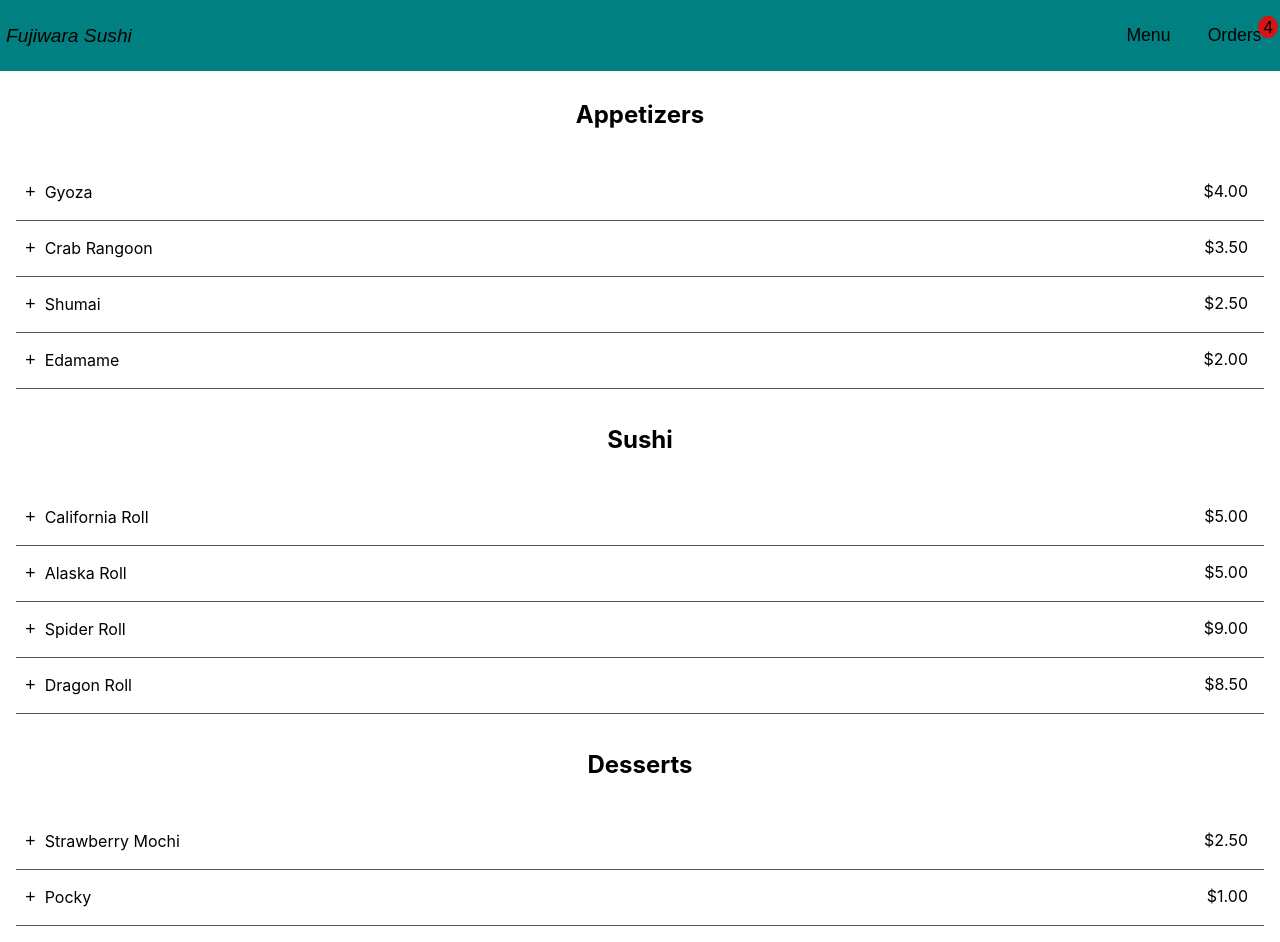
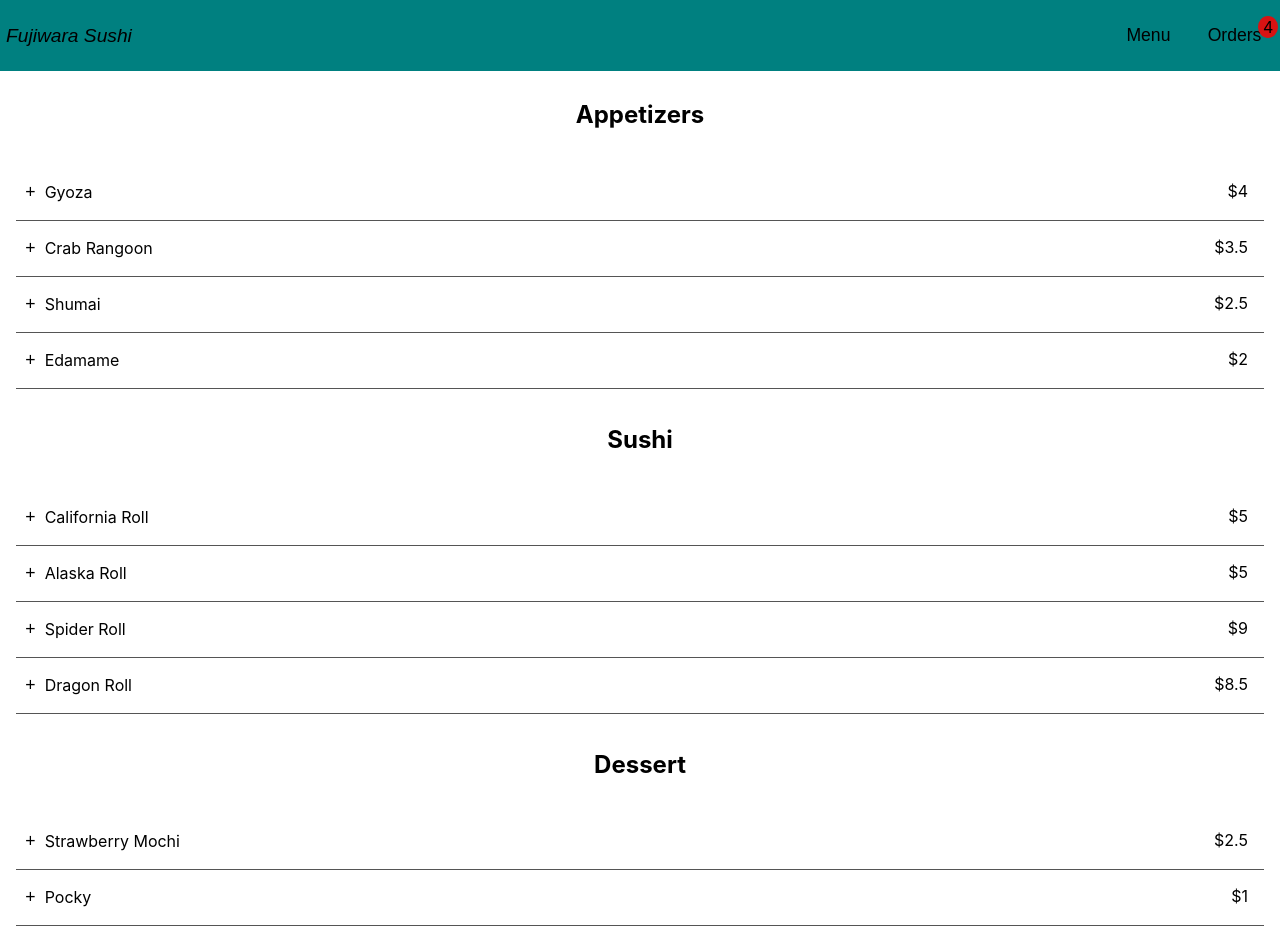
Before and after one commit to lshevick/react-restaurant-app, a React (Create React App) app: page / in a window 1280 px wide. Built offline with nearby package versions, Linux system fonts and the light colour scheme.

Commit message:
adds data into menu list and menu item components

```diff
--- a/src/App.js
+++ b/src/App.js
@@ -1,12 +1,16 @@
 import Order from './components/order';
-import Menu from './components/menu';
+import MenuList from './components/MenuList';
+import DATA from './data';
 import { useState } from 'react';
 
 
 import './App.css';
 
+const INITIAL_STATE = [];
+
 function App() {
   const [screen, setScreen] = useState('menuScreen');
+  const [items, setItems] = useState(INITIAL_STATE);
 
   return (
     <div className="App">
@@ -21,7 +25,7 @@ function App() {
       </header>
 
 
-      {screen === 'menuScreen' && <Menu />}
+      {screen === 'menuScreen' && <MenuList DATA={DATA} />}
       {screen === 'orderScreen' && <Order />}
 
 
--- /dev/null
+++ b/src/components/MenuItem.js
@@ -0,0 +1,70 @@
+import { useState } from "react";
+
+const MenuItem = ({ DATA }) => {
+
+    const appetizers = DATA.filter((item) =>
+        item.category === 'Appetizers'
+    )
+        .map((item) => (
+            <li key={item.id}>
+                <p>
+                    <button className="add-item">+</button>
+                    {item.name}
+                </p>
+                <span>${item.price}</span>
+            </li>
+        ))
+
+    const sushi = DATA.filter((item) =>
+        item.category === 'Sushi'
+    )
+        .map((item) => (
+            <li key={item.id}>
+                <p>
+                    <button className="add-item">+</button>
+                    {item.name}
+                </p>
+                <span>${item.price}</span>
+            </li>
+        ))
+
+    const dessert = DATA.filter((item) =>
+                item.category === 'Dessert'
+        )
+            .map((item) => (
+                <li key={item.id}>
+                    <p>
+                        <button className="add-item">+</button>
+                        {item.name}
+                    </p>
+                    <span>${item.price}</span>
+                </li>
+            ))
+
+    return (
+        <>
+            <div className="sub-menu appetizers">
+                <h2>Appetizers</h2>
+                <ul>
+                    {appetizers}
+                </ul>
+            </div>
+
+            <div className="sub-menu sushi">
+                <h2>Sushi</h2>
+                <ul>
+                    {sushi}
+                </ul>
+            </div>
+
+            <div className="sub-menu dessert">
+                <h2>Dessert</h2>
+                <ul>
+                {dessert}
+                </ul>
+            </div>
+        </>
+    );
+}
+
+export default MenuItem;
--- /dev/null
+++ b/src/components/MenuList.js
@@ -0,0 +1,11 @@
+import MenuItem from './MenuItem';
+
+const MenuList = ({ DATA }) => {
+    return <main>
+        <div className="main-menu">
+            <MenuItem DATA={DATA} />
+        </div>
+    </main>;
+}
+
+export default MenuList;
--- a/src/components/menu.js
+++ /dev/null
@@ -1,94 +0,0 @@
-
-const Menu = () => {
-  return <main>
-      <div className="main-menu">
-        <div className="sub-menu appetiezers">
-          <h2>Appetizers</h2>
-          <ul>
-            <li>
-              <p>
-                <button className='add-item'>+</button>
-                Gyoza</p>
-              <span>$4.00</span>
-            </li>
-
-            <li>
-              <p>
-                <button className='add-item'>+</button>
-                Crab Rangoon</p>
-              <span>$3.50</span>
-            </li>
-
-            <li>
-              <p>
-                <button className='add-item'>+</button>
-                Shumai</p>
-              <span>$2.50</span>
-            </li>
-
-            <li>
-              <p>
-                <button className='add-item'>+</button>
-                Edamame</p>
-              <span>$2.00</span>
-            </li>
-          </ul>
-        </div>
-
-        <div className="sub-menu sushi">
-          <h2>Sushi</h2>
-          <ul>
-            <li>
-              <p>
-                <button className='add-item'>+</button>
-                California Roll</p>
-              <span>$5.00</span>
-            </li>
-
-            <li>
-              <p>
-                <button className='add-item'>+</button>
-                Alaska Roll</p>
-              <span>$5.00</span>
-            </li>
-
-            <li>
-              <p>
-                <button className='add-item'>+</button>
-                Spider Roll</p>
-              <span>$9.00</span>
-            </li>
-
-            <li>
-              <p>
-                <button className='add-item'>+</button>
-                Dragon Roll</p>
-              <span>$8.50</span>
-            </li>
-
-          </ul>
-        </div>
-
-        <div className=" sub-menu desserts">
-          <h2>Desserts</h2>
-          <ul>
-            <li>
-              <p>
-                <button className='add-item'>+</button>
-                Strawberry Mochi</p>
-              <span>$2.50</span>
-            </li>
-
-            <li>
-              <p>
-                <button className='add-item'>+</button>
-                Pocky</p>
-              <span>$1.00</span>
-            </li>
-          </ul>
-        </div>
-      </div>
-    </main>;
-}
-
-export default Menu;
--- a/src/components/order.js
+++ b/src/components/order.js
@@ -57,33 +57,13 @@ const Order = () => {
 
     return <div className="order-screen">
         <div className="order-cart">
-            <ul>
-                <li>
-                    <p>Gyoza</p>
-                    <span>$4.00</span>
-                </li>
-
-                <li>
-                    <p>Edamame</p>
-                    <span>$2.00</span>
-                </li>
-
-                <li>
-                    <p>California Roll</p>
-                    <span>$5.00</span>
-                </li>
-
-                <li>
-                    <p>Spider Roll</p>
-                    <span>$9.00</span>
-                </li>
-            </ul>
+            {isEditing ? orderEdit : orderView}
             <div className="order-total">
                 <p>Order Total</p>
                 <span>$20.00</span>
             </div>
             <div className="order-controls">
-                <button type="button">Edit Order</button>
+                <button type="button" onClick={() => isEditing ? setIsEditing(false) : setIsEditing(true)}>Edit Order</button>
                 <button type="button">Place Order</button>
             </div>
         </div>
--- a/src/data.js
+++ b/src/data.js
@@ -70,3 +70,5 @@ const DATA = [
         category: 'Dessert'
     }
 ]
+
+export default DATA;
```
